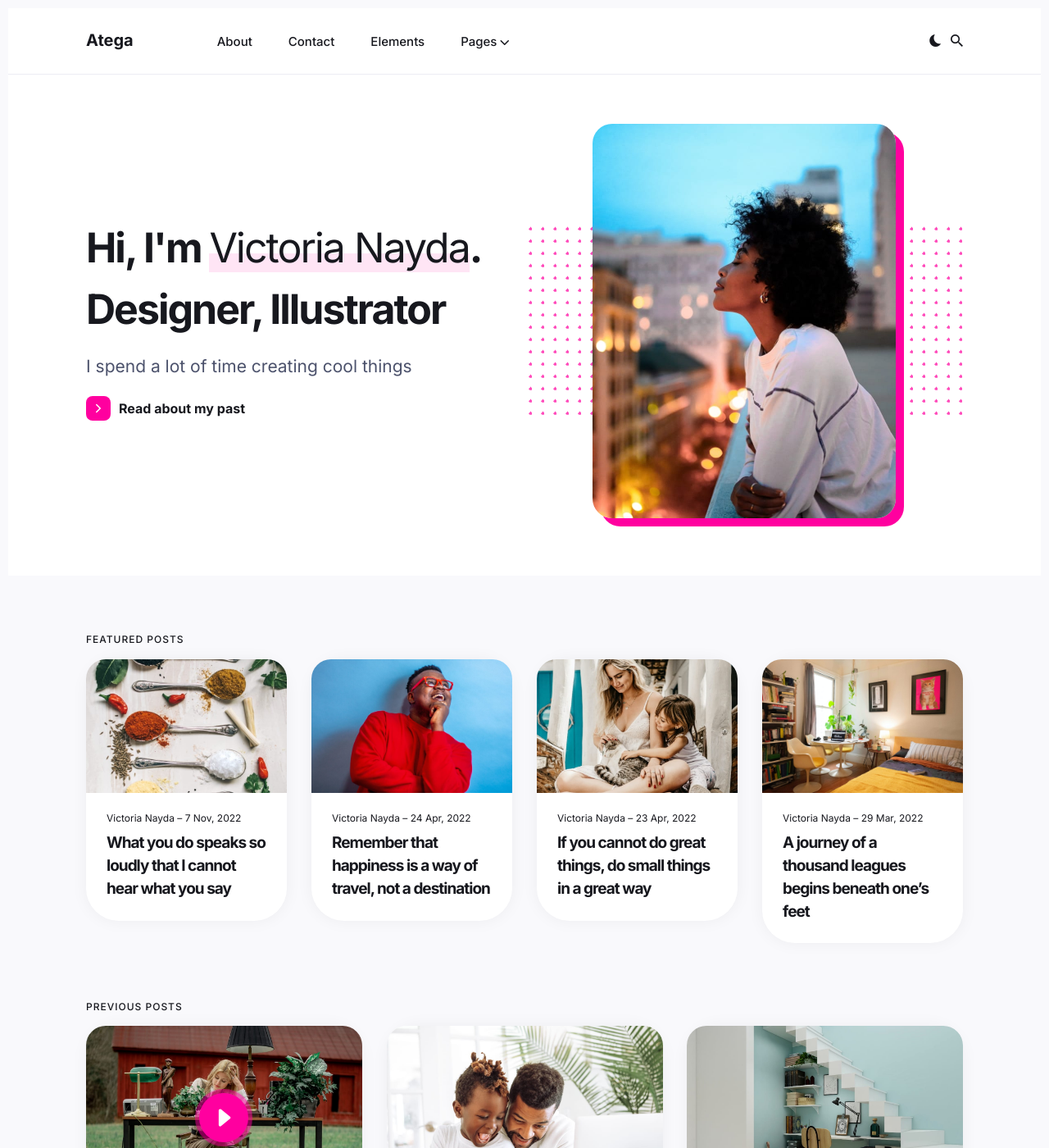
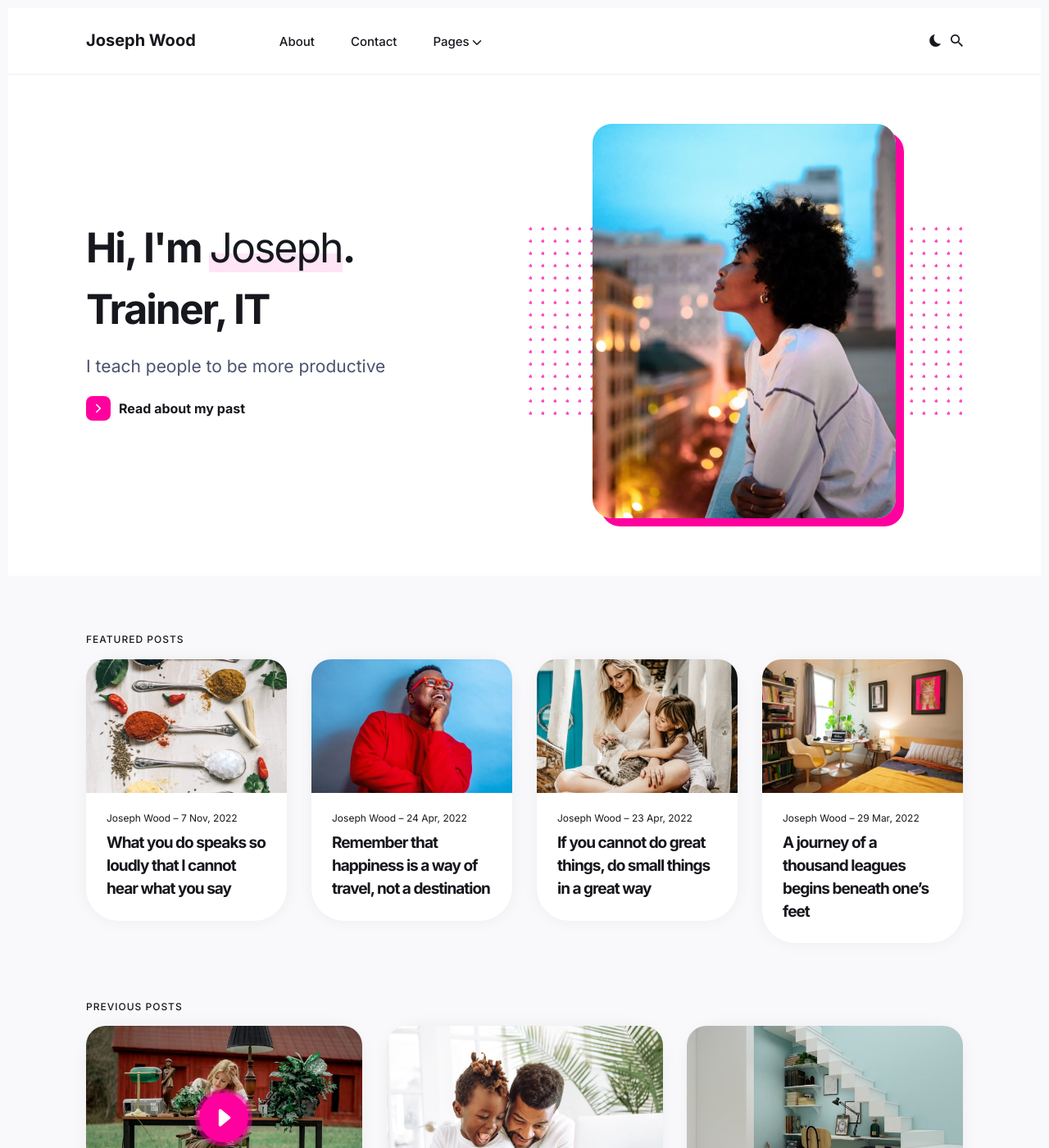
Before and after one commit to ithinkiamjoseph/josephatega, a Jekyll site: the page built from index.html, in a window 1280 px wide and 1400 px high. Shown: the whole window at 82% size. Built offline with Jekyll 4.4.1, drawn with Linux system fonts in a browser that asks for light colours; the list of posts is cut into pages by our own code; some of the changed text lies outside the part shown.

Commit message:
Update settings.yml

```diff
--- a/_data/settings.yml
+++ b/_data/settings.yml
@@ -1,8 +1,8 @@
 #-------------------------------
 # Site Settings
-title: Atega
+title: Joseph Wood
 logo: # You can add own logo. For example '/images/logo.png'.
-description: Creative personal blog theme for Jekyll
+description: Employee Trainer and Lifelong Learner
 color_scheme: auto # You can choose three modes auto, light, and dark. By default, the auto mode is set, which means the user can choose the light or dark mode themself.
 
 
@@ -14,8 +14,6 @@ menu__settings:
       url: "/about/"
     - title: "Contact"
       url: "/contact/"
-    - title: "Elements"
-      url: "/elements/"
     - title: "Pages"
       submenu:
       - url: "/if-you-cannot-do-great-things-do-small-things-in-a-great-way/"
@@ -27,9 +25,9 @@ menu__settings:
 #-------------------------------
 # Author Settings
 author:
-  author__name: Victoria Nayda
-  author__avatar: "/images/01-1.jpg"
-  author__bio: I'm a product designer who's passionate about bringing projects to life! I love learning new things and jumping headfirst into solving problems.
+  author__name: Joseph Wood
+  author__avatar: "images/01.jpg"
+  author__bio: I'm a technical trainer that helps employees to become more productive.
 
 
 #-------------------------------
@@ -73,9 +71,9 @@ links__item:
 #-------------------------------
 # Hero Settings
 hero:
-  hero__title: Hi, I'm <span>Victoria Nayda</span>. # Wrap text in a <span></span> tag to highlight and underline text.
-  hero__job: Designer, Illustrator
-  hero__description: I spend a lot of time creating cool things
+  hero__title: Hi, I'm <span>Joseph</span>. # Wrap text in a <span></span> tag to highlight and underline text.
+  hero__job: Trainer, IT
+  hero__description: I teach people to be more productive
   hero__button__text: Read about my past
   hero__button__link: "/about/"
   hero__image: "/images/01.jpg"
@@ -105,7 +103,7 @@ gallery:
 #-------------------------------
 # Newsletter
 mailchimp:
-  enable: true
+  enable: false
   mailchimp__title: Subscribe to new posts # Add your Title
   mailchimp__text: Subscribe to our newsletter and we’ll send you the emails of latest posts. # Add your description.
   mailchimp__identifier: "frnla.us6.list-manage.com/subscribe/post?u=6314d69a3f315af7ce3fb00a0&amp;id=3038727cc3" # Add your MailChimp form identifier. For example - frnla.us6.list-manage.com/subscribe/post?u=6314d69a3f315af7ce3fb00a0&amp;id=3038727cc3
@@ -115,12 +113,9 @@ mailchimp:
 #-------------------------------
 # Social Icons Settings
 social:
-- {icon: "ion-logo-twitter", name: "Twitter", link: "https://twitter.com"}
-- {icon: "ion-logo-github", name: "Github", link: "https://github.com"}
-- {icon: "ion-logo-youtube", name: "Youtube", link: "https://youtube.com"}
-- {icon: "ion-logo-pinterest", name: "Pinterest", link: "https://pinterest.com"}
-- {icon: "ion-logo-codepen", name: "Codepen", link: "https://codepen.io"}
-- {icon: "ion-logo-vimeo", name: "Vimeo", link: "https://vimeo.com"}
+- {icon: "ion-logo-twitter", name: "Twitter", link: "https://twitter.com/josephmwood"}
+- {icon: "ion-logo-github", name: "Github", link: "https://github.com/ithinkiamjoseph"}
+- {icon: "ion-logo-instagram", name: "Instagram", link: "https://instagram.com/photosbywoody"}
 
 # Example of adding a new link to the author section and footer: - {icon: "ion-logo-dribbble", name: "Dribbble", link: "https://dribbble.com"}
 # Other icons can be found at https://ionicons.com/v4/
```
